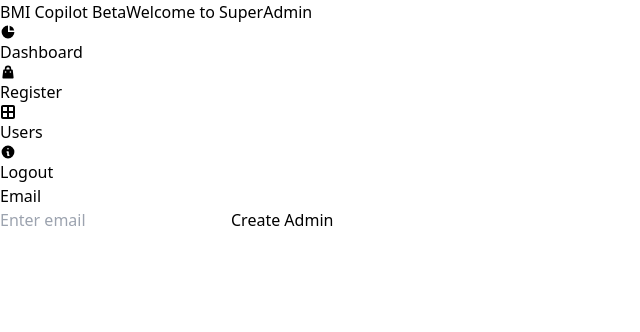
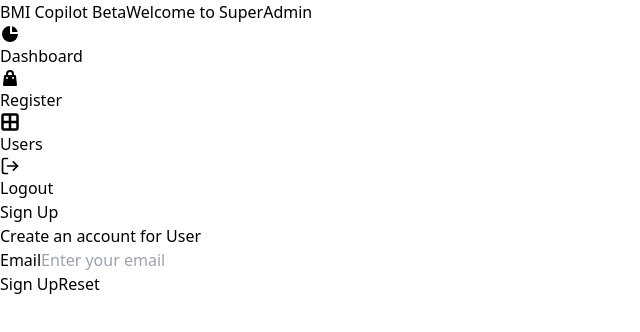
Before and after one commit to utsav220/fronted, a React (Vite) app: page /superadmin/admin-register in a window 1280 px wide. Shown: the top 332 px of the page, without its empty margins (0-640 px from the left). Built offline with nearby package versions, Linux system fonts and the light colour scheme.

Commit message:
Updated various components and configurations, including SuperAdmin, Dashboard, and auth services.

```diff
--- a/package.json
+++ b/package.json
@@ -10,14 +10,15 @@
     },
     "dependencies": {
         "axios": "^1.7.9",
+        "flowbite-react": "^0.10.2",
         "lucide-react": "^0.475.0",
         "react": "^18.2.0",
         "react-dom": "^18.2.0",
         "react-helmet": "^6.1.0",
         "react-hook-form": "^7.54.2",
         "react-hot-toast": "^2.5.2",
-        "flowbite-react": "^0.10.2",
-        "react-router-dom": "^7.1.5"
+        "react-icons": "^5.5.0",
+        "react-router-dom": "^7.2.0"
     },
     "devDependencies": {
         "@types/react": "^18.2.55",
--- a/src/Pages/AdminRegister.jsx
+++ b/src/Pages/AdminRegister.jsx
@@ -1,81 +1,124 @@
-import { useState } from "react";
-import { useAuth } from "../context/AuthContext";
-import { loginUser } from "../service/auth.service";
+import React, { useState } from "react";
+import { useForm } from "react-hook-form";
+import { createAdmin } from "../service/auth.createUsers";
 import toast from "react-hot-toast";
+import { Helmet } from "react-helmet";
+import { ClipboardCopy } from "lucide-react"; // Import copy icon
 
-const AdminRegister = () => {
-  const [email, setEmail] = useState("");
-  const { token, user, login } = useAuth();
+const Signup = () => {
+  const [registeredUser, setRegisteredUser] = useState(null);
+  const [isRegistered, setIsRegistered] = useState(false);
 
-  const handleCreateAdmin = async () => {  // Add async here
-    if (!email) {
-      alert("Email is required");
-      return;
-    }
+  const {
+    register,
+    handleSubmit,
+    formState: { errors },
+  } = useForm();
 
-    console.log("Sending login request...");
-
+  const onSubmit = async (object) => {
     try {
-      const data = {
-        username: email,
-        password: "admin",  // Ensure correct password
-      };
-      console.log("data", data);
-      const loginData = await loginUser(data);  // Use await inside async function
-      console.log("Login Success:", loginData);
-      toast.success("Login Success");
-
-      if (loginData.token && loginData.user) {
-        const isAdmin = loginData.user.roles.some(role => role.roleName === "ROLE_ADMIN");
-        login(loginData.token, loginData.user); // Store token in auth context
-
-        if (isAdmin) {
-          navigate("/SuperAdmin");
-        } else if(!isAdmin) {
-          navigate("/dashboard");
-        }
-      } else {
-        throw new Error("Invalid login data");
-      }
+      const userData = await createAdmin(object);
+      setRegisteredUser(userData);
+      setIsRegistered(true);
+      toast.success("User is created !!");
     } catch (error) {
-      console.log("Login error:", error);
-
-      if (error.response?.status === 404 || error.response?.status === 500) {
-        toast.error("User does not exist!");
-        alert("User does not exist!");
-      } else {
-        toast.error("Login failed");
-      }
+      toast.error(error.response?.data?.message || "Something went wrong!");
     }
   };
 
+  // Function to copy text to clipboard
+  const handleCopy = (text) => {
+    navigator.clipboard.writeText(text);
+    toast.success("Copied to clipboard!");
+  };
 
   return (
+    <div>
+      <Helmet>
+        <title>Signup | BMI Capilot</title>
+      </Helmet>
+
+      <div className="mt-5 lg:mt-20 dark:text-white flex items-center justify-center shadow-xl">
+        <div className="w-full max-w-md p-8 space-y-4 bg-white shadow-xl rounded-lg">
+
+          {/* Show Registration Form Only If User is Not Registered */}
+          {!isRegistered ? (
             <>
-    <div className="bg-slate-300 min-h-screen flex items-center justify-center">
-    <div className="w-full max-w-md p-8 space-y-4 bg-white shadow-lg rounded-lg">
-      <div className="bg-gray shadow-5xl rounded-2xl p-6 w-96 text-center shadow-gray-500/200">
-        <h2 className="text-xl font-bold mb-4">Email</h2>
+              <h2 className="text-2xl font-bold text-center">Sign Up</h2>
+              <p className="text-xl text-center text-black-900 dark:text-gray-900 font-bold">
+                Create an account for User
+              </p>
+
+              <form className="flex flex-col gap-3" onSubmit={handleSubmit(onSubmit)}>
+                <div>
+                  <label className="block text-sm font-medium mb-1 dark:text-gray-900">
+                    Email
+                  </label>
                   <input
+                    {...register("email", {
+                      required: "Email is Required !",
+                      pattern: {
+                        value: /^[a-zA-Z0-9._%+-]+@[a-zA-Z0-9.-]+\.[a-z]{2,4}$/,
+                        message: "Email must be valid !",
+                      },
+                    })}
                     type="email"
-          placeholder="Enter email"
-          value={email}
-          onChange={(e) => setEmail(e.target.value)}
-          className="w-full px-4 py-2 border border-gray-300 bg-white rounded-lg focus:outline-none focus:ring-2 focus:ring-indigo-600"
+                    className="w-full px-4 py-2 border border-gray-300 dark:text-gray-900 bg-white rounded-lg focus:outline-none focus:ring-2 focus:ring-indigo-600"
+                    placeholder="Enter your email"
                   />
+                  {errors.email && (
+                    <span className="text-red-400 py-2 block px-2">
+                      {errors.email.message}
+                    </span>
+                  )}
+                </div>
+                <div className="flex space-x-4">
+                  <button type="submit" className="w-full py-2 bg-indigo-600 text-white rounded-lg hover:bg-indigo-700">
+                    Sign Up
+                  </button>
+                  <button type="reset" className="w-full py-2 bg-gray-400 dark:bg-gray-600 text-white rounded-lg hover:bg-gray-500 dark:hover:bg-gray-700">
+                    Reset
+                  </button>
+                </div>
+              </form>
+            </>
+          ) : (
+            // Show Registered User Details After Successful Registration
+            <div className="text-center">
+              <h3 className="text-2xl font-semibold text-green-600">Registration Successful!</h3>
+
+              {/* Email Section with Copy Button */}
+              {/* Email Section with Copy Button */}
+              <div className="flex items-center justify-between bg-gray-200  rounded-lg mt-4 m-3">
+                <p className="text-lg font-bold text-black">User Email:</p>
+                <span className="text-lg  text-black">{registeredUser?.email}</span>
                 <button
-          onClick={handleCreateAdmin}
-          className="mt-4 w-full bg-blue-500 text-white py-2 rounded-lg hover:bg-blue-600 shadow-lg shadow-blue-400/50"
+                  onClick={() => handleCopy(registeredUser?.email)}
+                  className="p-2 bg-indigo-500 text-white rounded-lg hover:bg-indigo-700"
                 >
-          Create Admin
+                  <ClipboardCopy size={18} />
                 </button>
+              </div>
 
+              {/* Password Section with Copy Button */}
+              <div className="flex items-center justify-between bg-gray-200 p-2 rounded-lg mt-4">
+                <p className="text-lg font-bold text-black">User Password:</p>
+                <span className="text-lg  text-black">{registeredUser?.temporary_password}</span>
+                <button
+                  onClick={() => handleCopy(registeredUser?.temporary_password)}
+                  className="p-2 bg-indigo-500 text-white rounded-lg hover:bg-indigo-700"
+                >
+                  <ClipboardCopy size={18} />
+                </button>
+              </div>
+
+
+            </div>
+          )}
         </div>
       </div>
     </div>
-    </>
-
   );
 };
 
-export default AdminRegister;
+export default Signup;
--- a/src/Pages/SuperAdmin.jsx
+++ b/src/Pages/SuperAdmin.jsx
@@ -1,114 +1,81 @@
 import React, { useEffect, useState } from "react";
-import { Link, Outlet, useLocation } from "react-router-dom";
-import { useAuth } from "../context/AuthContext";
-import { Button, Drawer, Sidebar } from "flowbite-react";
-import {
-  HiChartPie,
-  HiShoppingBag,
-  HiInformationCircle,
-} from "react-icons/hi";
+import { Link, Outlet, useNavigate } from "react-router-dom";
+import { removeUserData } from "../Helper/LocalStorageHelper";
+import { LogOut, Menu, X } from "lucide-react";
+import { Sidebar, SidebarItem, SidebarItemGroup } from "flowbite-react";
+import { HiChartPie, HiShoppingBag } from "react-icons/hi";
 import { FaBorderAll } from "react-icons/fa6";
-import { TiThMenu } from "react-icons/ti";
 
-const SuperAdmin = () => {
-  const location = useLocation();
-  const { logout } = useAuth();
-
-  // Mobile drawer state
-  const [isMobileMenuOpen, setIsMobileMenuOpen] = useState(false);
-  const [isMobile, setIsMobile] = useState(window.innerWidth < 640);
+export default function SuperAdmin() {
+  const navigate = useNavigate();
+  const [isMobile, setIsMobile] = useState(window.innerWidth < 768);
+  const [isMenuOpen, setIsMenuOpen] = useState(false);
 
   useEffect(() => {
-    const handleResize = () => setIsMobile(window.innerWidth < 640);
+    const handleResize = () => setIsMobile(window.innerWidth < 768);
+    handleResize();
     window.addEventListener("resize", handleResize);
     return () => window.removeEventListener("resize", handleResize);
   }, []);
 
-  const toggleMobileMenu = () => setIsMobileMenuOpen(!isMobileMenuOpen);
+  const handleLogout = () => {
+    removeUserData();
+    navigate("/");
+  };
+
+  const navigationItems = [
+    { path: "#", Icon: HiChartPie, label: "Dashboard" },
+    { path: "admin-register", Icon: HiShoppingBag, label: "Register" },
+    { path: "users", Icon: FaBorderAll, label: "Users" }
+  ];
 
   return (
     <div className="flex flex-col h-screen">
-      {/* Top Header Bar */}
-      <div className="bg-gray-500 text-white py-3 px-4 flex justify-between items-center">
+      {/* Header */}
+      <div className="bg-gray-800 text-white py-3 px-4 flex justify-between items-center">
         <span className="text-xl font-bold">BMI Copilot Beta</span>
-        <span className="text-xl font-bold">Welcome to SuperAdmin</span>
-        {isMobile && <TiThMenu size={30} onClick={toggleMobileMenu} className="cursor-pointer" />}
+        <span className="text-xl font-bold hidden sm:block">Welcome to SuperAdmin</span>
+        {isMobile && (
+          <button onClick={() => setIsMenuOpen(!isMenuOpen)} className="p-2">
+            {isMenuOpen ? <X size={24} /> : <Menu size={24} />}
+          </button>
+        )}
       </div>
 
-      <div className="flex flex-1 overflow-hidden">
-        {/* Mobile Drawer */}
-        {isMobile && (
-          <Drawer open={isMobileMenuOpen} onClose={() => setIsMobileMenuOpen(false)}>
-            <Drawer.Header>
-              <Drawer.Title>Admin Menu</Drawer.Title>
-              <Drawer.Close />
-            </Drawer.Header>
-            <Drawer.Body>
-              <nav className="flex flex-col space-y-4">
-                <Link to="dashboard" onClick={() => setIsMobileMenuOpen(false)}>
-                  <div className="flex items-center space-x-2 p-2 hover:bg-gray-100 rounded">
-                    <HiChartPie className="text-gray-600" />
-                    <span>Dashboard</span>
-                  </div>
-                </Link>
-                <Link to="admin-register" onClick={() => setIsMobileMenuOpen(false)}>
-                  <div className="flex items-center space-x-2 p-2 hover:bg-gray-100 rounded">
-                    <HiShoppingBag className="text-gray-600" />
-                    <span>Register</span>
-                  </div>
-                </Link>
-                <Link to="users" onClick={() => setIsMobileMenuOpen(false)}>
-                  <div className="flex items-center space-x-2 p-2 hover:bg-gray-100 rounded">
-                    <FaBorderAll className="text-gray-600" />
-                    <span>Users</span>
-                  </div>
-                </Link>
-                <div
-                  className="flex items-center space-x-2 p-2 hover:bg-gray-100 rounded cursor-pointer"
-                  onClick={() => {
-                    logout();
-                    window.location.reload();
-                  }}
-                >
-                  <HiInformationCircle className="text-gray-600" />
-                  <span>Logout</span>
-                </div>
-              </nav>
-            </Drawer.Body>
-          </Drawer>
-        )}
-
+      <div className="flex flex-1">
         {/* Sidebar */}
-        <div className="hidden sm:block w-64 bg-slate-400 overflow-y-auto">
-          <Sidebar className="h-full bg-slate-400 text-black">
-            <Sidebar.Items>
-              <Sidebar.ItemGroup>
-                <Sidebar.Item as={Link} to="dashboard" icon={HiChartPie}>
-                  Dashboard
-                </Sidebar.Item>
-                <Sidebar.Item as={Link} to="admin-register" icon={HiShoppingBag}>
-                  Register
-                </Sidebar.Item>
-              </Sidebar.ItemGroup>
-              <Sidebar.ItemGroup>
-                <Sidebar.Item as={Link} to="users" icon={FaBorderAll}>
-                  Users
-                </Sidebar.Item>
-                <Sidebar.Item icon={HiInformationCircle} onClick={logout}>
-                  Logout
-                </Sidebar.Item>
-              </Sidebar.ItemGroup>
-            </Sidebar.Items>
+        <div
+          className={`fixed inset-y-0 left-0 w-64 bg-gray-900 text-white p-4 transition-transform duration-300 z-20 ${
+            isMobile ? (isMenuOpen ? "translate-x-0" : "-translate-x-full") : "relative translate-x-0"
+          }`}
+        >
+          <Sidebar className="h-full bg-gray-900 text-white shadow-lg">
+            <SidebarItemGroup className="space-y-2">
+              {navigationItems.map(({ path, Icon, label }) => (
+                <SidebarItem key={path} as={Link} to={path} onClick={() => setIsMenuOpen(false)}>
+                  <Icon className="mr-2 inline-block" size={20} /> {label}
+                </SidebarItem>
+              ))}
+              <SidebarItem className="text-red-500 hover:text-red-700" onClick={handleLogout}>
+                <LogOut className="mr-2 inline-block" size={20} /> Logout
+              </SidebarItem>
+            </SidebarItemGroup>
           </Sidebar>
         </div>
 
         {/* Main Content */}
-        <div className="flex-1 overflow-auto bg-slate-300 p-6">
+        <div className="flex-1 overflow-auto p-4">
           <Outlet />
         </div>
       </div>
+
+      {/* Mobile Sidebar Overlay */}
+      {isMobile && isMenuOpen && (
+        <div
+          className="fixed inset-0 bg-black bg-opacity-50 z-10"
+          onClick={() => setIsMenuOpen(false)}
+        ></div>
+      )}
     </div>
   );
-};
-
-export default SuperAdmin;
+}
--- a/src/config/constants.jsx
+++ b/src/config/constants.jsx
@@ -1,7 +1,7 @@
 export const ROLE_ADMIN = "ROLE_ADMIN";
 export const ROLE_GUEST = "ROLE_GUEST";
 export const INSTRUCTIONS = {
-  showInstructions: true,
+  showInstructions: false,
   getContent: () => (
     <div className="bg-white mt-4 p-6 rounded-xl border border-gray-200 shadow-lg">
   <h2 className="text-xl font-semibold text-gray-900 flex items-center gap-2 ">
--- a/src/config/router.jsx
+++ b/src/config/router.jsx
@@ -7,6 +7,7 @@ import {
   RouterProvider,
 } from "react-router-dom";
 import AdminRegister from '../Pages/AdminRegister';
+import UsersList from '../Pages/UsersList';
 
 const router = createBrowserRouter([
   {
@@ -33,6 +34,10 @@ const router = createBrowserRouter([
       {
         path: "admin-register", // This becomes /superadmin/admin-register
         element: <AdminRegister />
+      },
+      {
+        path: "users", // This becomes /superadmin/admin-register
+        element: <UsersList />
       }
 
     ]
--- a/vite.config.js
+++ b/vite.config.js
@@ -7,7 +7,7 @@ export default defineConfig({
   server: {
     proxy: {
       '/api': {
-        target: 'http://127.0.0.1:8000',
+        target: 'http://copanelist.bookmyinterview.in',
         changeOrigin: true
       }
     }
```
Also changed, not shown: src/Pages/UsersList.jsx (+39 -6 lines), src/service/auth.createUsers.js (added, +12 -0 lines), src/service/auth.service.js (+9 -0 lines), src/service/users.service.js (added, +28 -0 lines), src/Pages/Dashboard.jsx (indentation only), 1 other file (tests, documents, lock files or other folders). Lines whose indentation alone changed are shown as unchanged.
